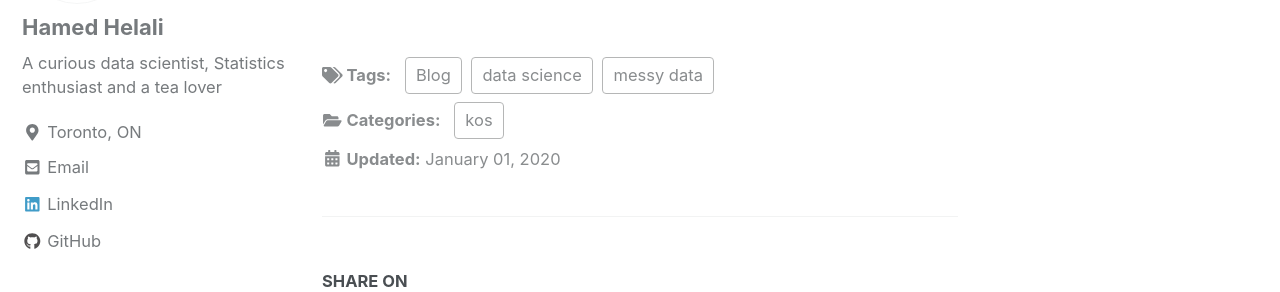
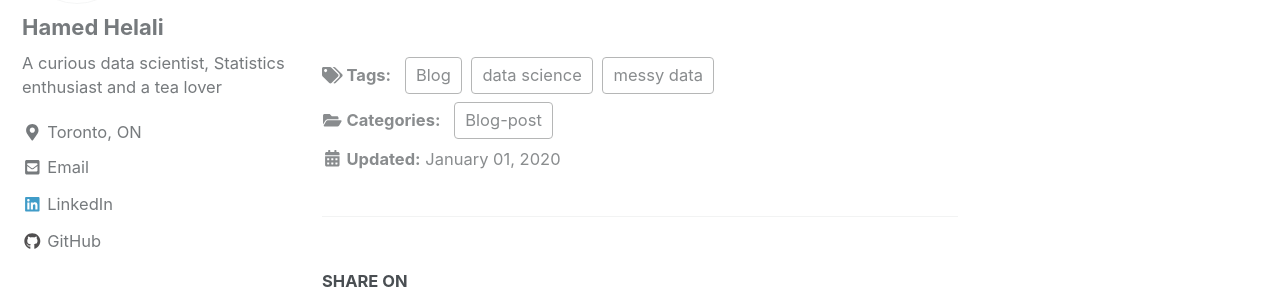
Before and after one commit to hamedhelali/hamedhelali.github.io, a Jekyll site: the page built from _posts/2020-01-01-kir.md, in a window 1280 px wide and 900 px high, scrolled down 476 px. Shown: the part 150-442 px from the top of the window. Built offline with Jekyll 4.4.1, drawn with Linux system fonts in a browser that asks for light colours; nearby versions of some CDN libraries.

Commit message:
Update 2020-01-01-kir.md

```diff
--- a/_posts/2020-01-01-kir.md
+++ b/_posts/2020-01-01-kir.md
@@ -2,7 +2,7 @@
 title: "blog post kire khar"
 date: 2020-01-01
 tags: [Blog, data science, messy data]
-categories: kos
+categories: Blog-post
 header:
   image: "/images/perceptron/percept.jpg"
 excerpt: "Data Wrangling, Data Science, Messy Data"
```
